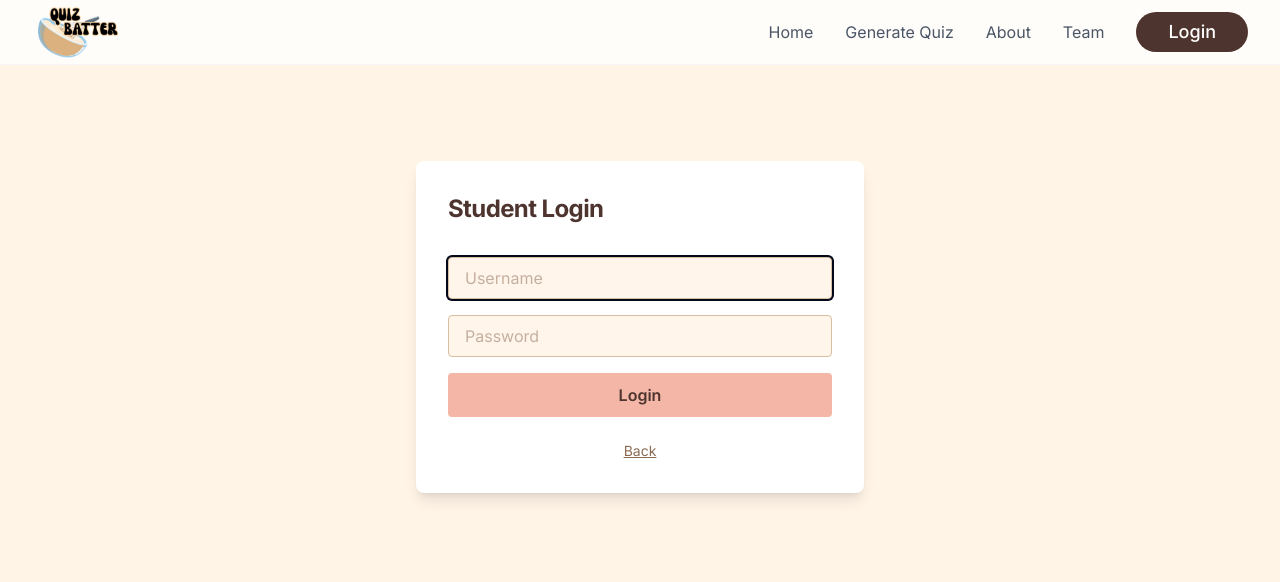
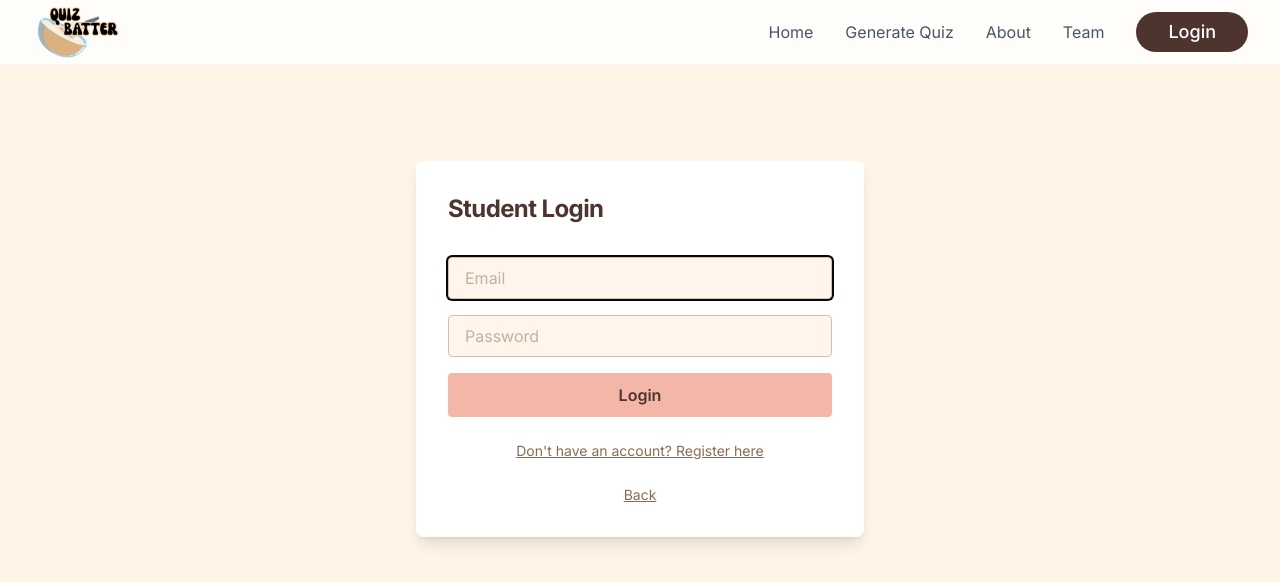
Before and after one commit to gongahkia/dothack-hackathon-2025, a Next.js app: page /login in a window 1280 px wide. Both pictures are taken after a click on the button "Student". Shown: the top 582 px of the page. Built offline with nearby package versions, Linux system fonts and the light colour scheme.

Commit message:
feat(app): Linked login to firebase auth and expanded it

```diff
--- a/app/login/page.tsx
+++ b/app/login/page.tsx
@@ -3,10 +3,16 @@
 import React, { useState } from "react";
 import { useRouter } from "next/navigation";
 import { Navigation } from "@/components/navigation";
+import { auth } from "@/lib/firebase";
+import {
+  signInWithEmailAndPassword,
+  createUserWithEmailAndPassword,
+} from "firebase/auth";
 
 export default function LoginPage() {
   const [step, setStep] = useState<null | "student" | "teacher">(null);
-  const [username, setUsername] = useState("");
+  const [mode, setMode] = useState<"login" | "register">("login"); // Added mode toggle
+  const [email, setEmail] = useState("");
   const [password, setPassword] = useState("");
   const [loggingIn, setLoggingIn] = useState(false);
   const [error, setError] = useState("");
@@ -14,8 +20,9 @@ export default function LoginPage() {
 
   const handleRoleSelect = (role: "student" | "teacher") => {
     setStep(role);
+    setMode("login");
     setError("");
-    setUsername("");
+    setEmail("");
     setPassword("");
   };
 
@@ -24,15 +31,42 @@ export default function LoginPage() {
     setLoggingIn(true);
     setError("");
 
-    // Simulate login - replace with real authentication logic
-    setTimeout(() => {
-      if (username && password) {
-        router.push("/dashboard");
+    try {
+      await signInWithEmailAndPassword(auth, email, password);
+      router.push("/dashboard");
+    } catch (err: any) {
+      if (err.code === "auth/user-not-found") {
+        // Prompt to register if user not found
+        setError("User not found. Would you like to register?");
+        setMode("register");
+      } else if (err.code === "auth/wrong-password") {
+        setError("Incorrect password.");
       } else {
-        setError("Please enter both username and password.");
-        setLoggingIn(false);
+        setError("Login failed. Please try again.");
       }
-    }, 1200);
+      setLoggingIn(false);
+    }
+  };
+
+  const handleRegister = async (e: React.FormEvent) => {
+    e.preventDefault();
+    setLoggingIn(true);
+    setError("");
+
+    try {
+      await createUserWithEmailAndPassword(auth, email, password);
+      router.push("/dashboard");
+    } catch (err: any) {
+      if (err.code === "auth/email-already-in-use") {
+        setError("Email already in use. Please login.");
+        setMode("login");
+      } else if (err.code === "auth/weak-password") {
+        setError("Password should be at least 6 characters.");
+      } else {
+        setError("Registration failed. Please try again.");
+      }
+      setLoggingIn(false);
+    }
   };
 
   return (
@@ -77,7 +111,7 @@ export default function LoginPage() {
           </div>
         ) : (
           <form
-            onSubmit={handleLogin}
+            onSubmit={mode === "login" ? handleLogin : handleRegister}
             className="shadow-lg rounded-lg p-8 w-full max-w-md flex flex-col gap-4"
             style={{ backgroundColor: "#ffffffff" }}
           >
@@ -85,19 +119,20 @@ export default function LoginPage() {
               className="text-2xl font-bold mb-4"
               style={{ color: "#4E342E" }}
             >
-              {step.charAt(0).toUpperCase() + step.slice(1)} Login
+              {step.charAt(0).toUpperCase() + step.slice(1)}{" "}
+              {mode === "login" ? "Login" : "Register"}
             </h2>
             <input
-              type="text"
-              placeholder="Username"
+              type="email"
+              placeholder="Email"
               className="px-4 py-2 rounded border focus:outline-none"
               style={{
                 backgroundColor: "#fff5ebff",
                 color: "#8B6C53",
                 borderColor: "#D8BFA2",
               }}
-              value={username}
-              onChange={e => setUsername(e.target.value)}
+              value={email}
+              onChange={(e) => setEmail(e.target.value)}
               disabled={loggingIn}
               autoFocus
             />
@@ -111,7 +146,7 @@ export default function LoginPage() {
                 borderColor: "#D8BFA2",
               }}
               value={password}
-              onChange={e => setPassword(e.target.value)}
+              onChange={(e) => setPassword(e.target.value)}
               disabled={loggingIn}
             />
             {error && (
@@ -130,13 +165,38 @@ export default function LoginPage() {
               }}
               disabled={loggingIn}
             >
-              {loggingIn ? "Logging in..." : "Login"}
+              {loggingIn
+                ? mode === "login"
+                  ? "Logging in..."
+                  : "Registering..."
+                : mode === "login"
+                ? "Login"
+                : "Register"}
             </button>
             <button
               type="button"
               className="text-sm mt-2 underline"
               style={{ color: "#8B6C53" }}
-              onClick={() => setStep(null)}
+              onClick={() =>
+                setMode((prev) => (prev === "login" ? "register" : "login"))
+              }
+              disabled={loggingIn}
+            >
+              {mode === "login"
+                ? "Don't have an account? Register here"
+                : "Already have an account? Login here"}
+            </button>
+            <button
+              type="button"
+              className="text-sm mt-2 underline"
+              style={{ color: "#8B6C53" }}
+              onClick={() => {
+                setStep(null);
+                setMode("login");
+                setError("");
+                setEmail("");
+                setPassword("");
+              }}
               disabled={loggingIn}
             >
               Back
```
